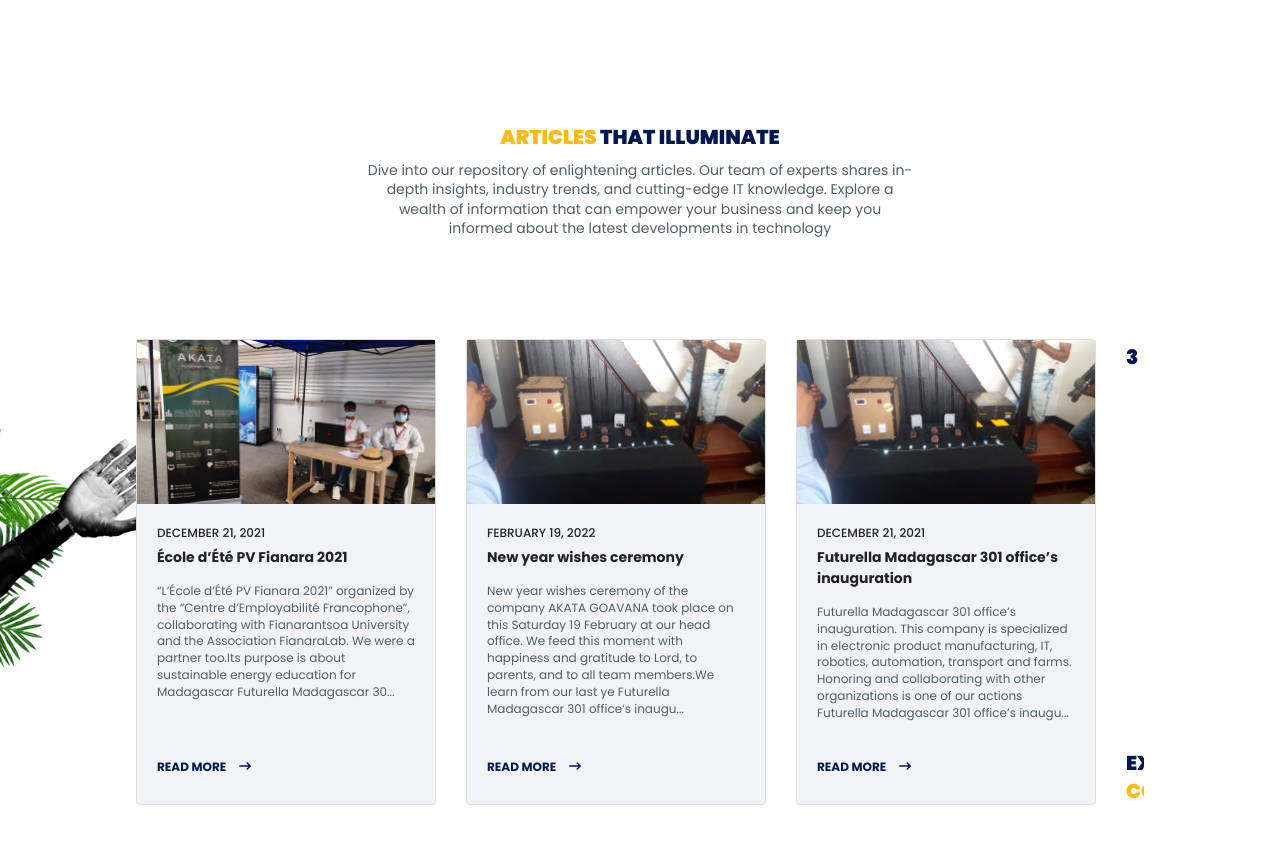
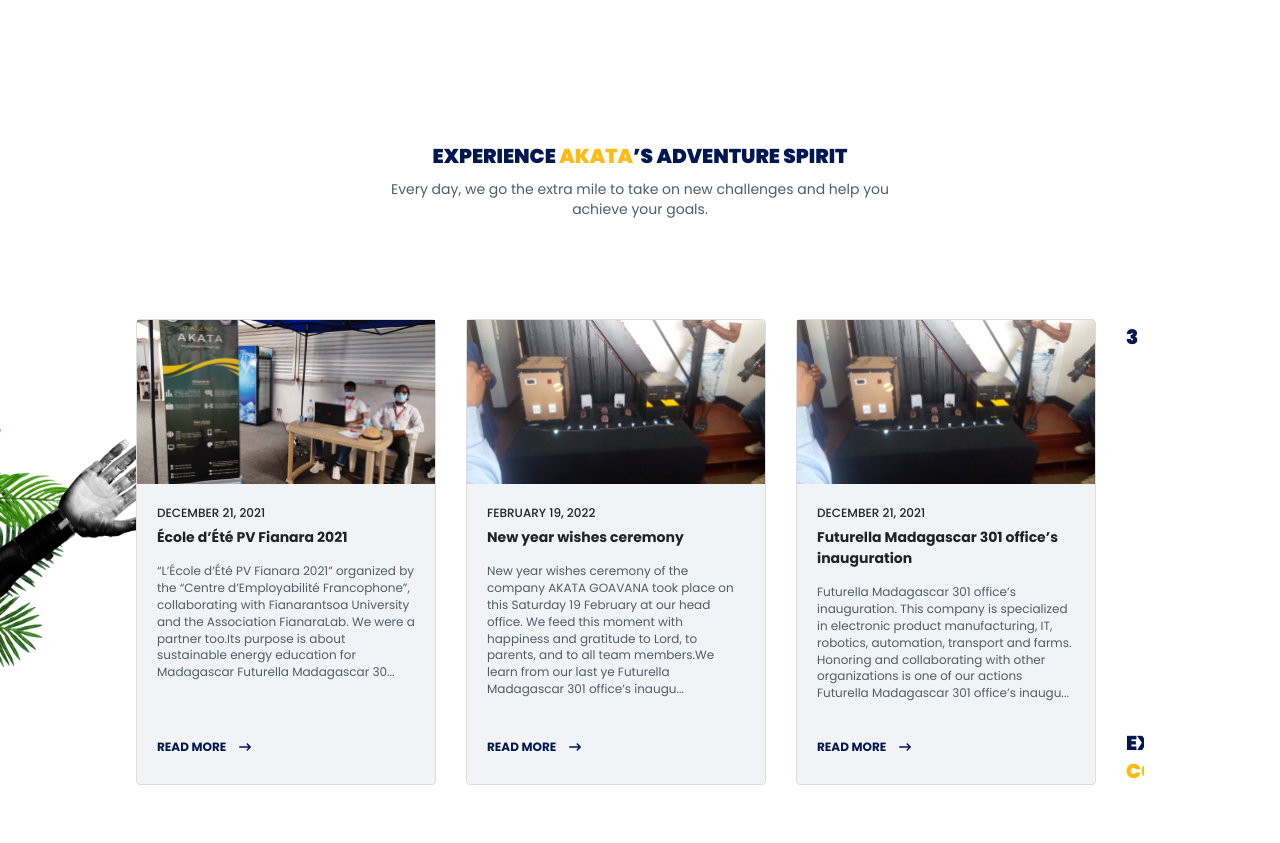
Before and after one commit to maxime-dot/website3, a Next.js app: page / in a window 1280 px wide. Shown: the part 7361-8204 px from the top of the page. Built offline with nearby package versions, Linux system fonts and the light colour scheme.

Commit message:
refactor: change article section title content

```diff
--- a/src/app/components/sections/articles/Articles.tsx
+++ b/src/app/components/sections/articles/Articles.tsx
@@ -44,14 +44,11 @@ const Articles: React.FC = () => {
       <div className="article-content container d-flex-center flex-col">
         <div className="content-title d-flex-center flex-col">
           <h2 className="akata-title-medium">
-            <span>Articles</span> That Illuminate
+            EXPERIENCE <span>AKATA</span>’s adventure spirit
           </h2>
           <p className="akata-text-medium">
-            Dive into our repository of enlightening articles. Our team of
-            experts shares in-depth insights, industry trends, and cutting-edge
-            IT knowledge. Explore a wealth of information that can empower your
-            business and keep you informed about the latest developments in
-            technology
+            Every day, we go the extra mile to take on new challenges and help
+            you achieve your goals.
           </p>
         </div>
         <div className="article-content-list">
```
